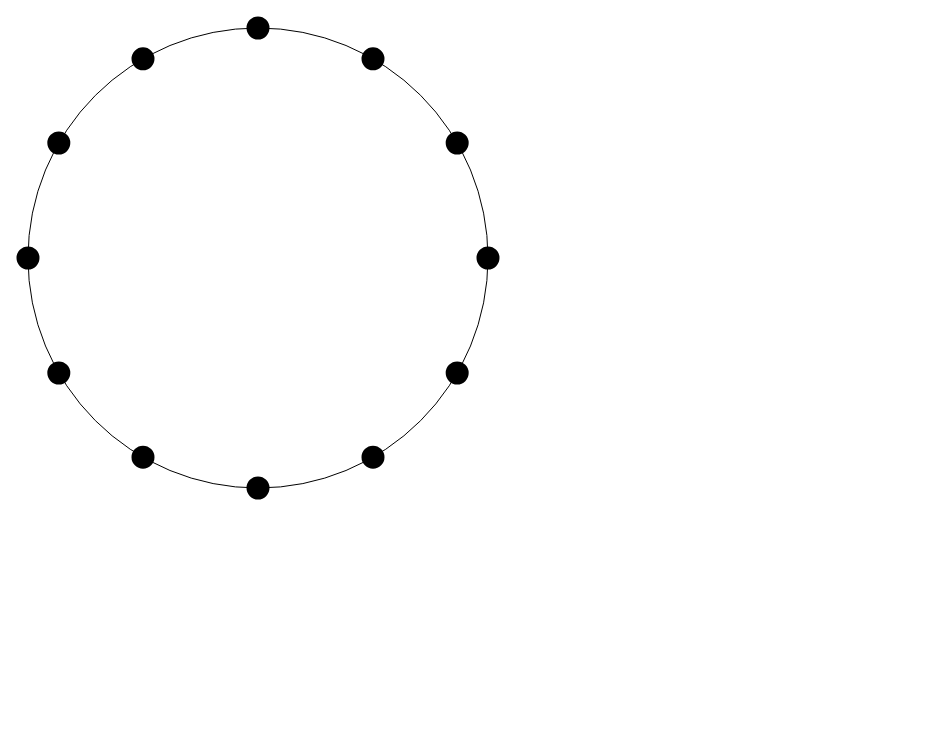
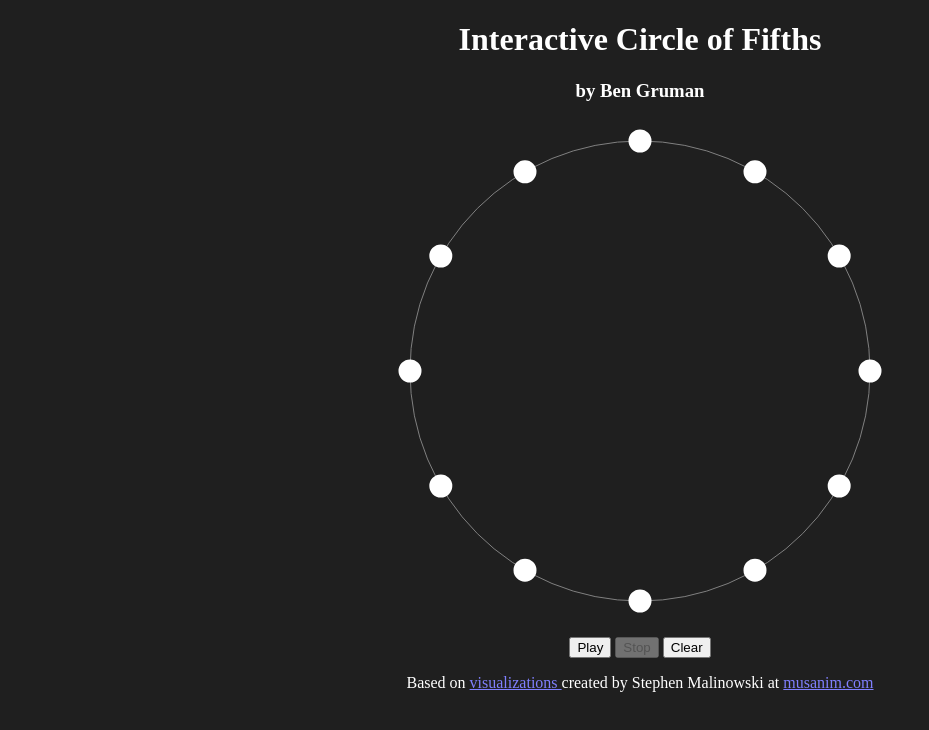
Before and after one commit to lilygruman/lilygruman.github.io, a plain HTML site: page index.html in a window 1280 px wide. Shown: the whole page, without its empty margins (0-929 px from the left). Drawn offline with Linux system fonts and the light colour scheme.

Commit message:
Add buttons and sound, apply some fixes
Add an audio playback interface
Fixes:
 - Colors now match musanim
 - Dark background
 - Copy default verticality array with slice
 - Use existing hypot routine for distance

```diff
--- a/index.html
+++ b/index.html
@@ -2,10 +2,28 @@
 <html>
     <head>
         <meta charset="utf-8">
-        <title>Ben Gruman</title>
+        <link rel="stylesheet" type="text/css" href="styles/circles.css">
+        <title>Interactive Circle of Fifths</title>
     </head>
-    <body>
+    <body link="#8080FF" vlink="#A040A0">
+        <h1>Interactive Circle of Fifths</h1>
+        <h3>by Ben Gruman</h3>
         <canvas id="circles" width="500" height="500"></canvas>
+        <p>
+            <button type="button" id="play">Play</button>
+            <button type="button" id="stop">Stop</button>
+            <button type="button" id="clear">Clear</button>
+        </p>
         <script src="scripts/circles.js"></script>
+        <p>
+            Based on
+            <a href="http://www.musanim.com/mam/dyad.htm">
+                visualizations
+            </a>
+            created by Stephen Malinowski at
+            <a href="http://www.musanim.com/all/">
+                musanim.com
+            </a>
+        </p>
     </body>
 </html>
--- a/scripts/circles.js
+++ b/scripts/circles.js
@@ -1,11 +1,34 @@
 var canvas = document.getElementById('circles');
 var context = canvas.getContext('2d');
+var audio = new AudioContext();
 
-// var audio = new AudioContext();
-// var oscillator = audio.createOscillator();
-// oscillator.frequency.setTargetAtTime(440, audio.currentTime, 0);
+function index2frequency(index) {
+    const aFrequency = 440;
+    const aMidi = 69;
+    const cMidi = 60;
+    const octaveRatio = 2;
+    return aFrequency * (octaveRatio ** ((index + cMidi - aMidi)/pitchNames.length))
+}
 
 const pitchNames = 'cndseftglahb'
+
+var playing = false;
+
+function createOscillator(index) {
+    var oscillator = audio.createOscillator();
+    oscillator.type = 'sine';
+    oscillator.frequency.setValueAtTime(
+        index2frequency(index),
+        audio.currentTime
+    );
+    oscillator.connect(audio.destination);
+    return oscillator;
+}
+
+var clearButton = document.getElementById('clear');
+var playButton = document.getElementById('play');
+var stopButton = document.getElementById('stop');
+stopButton.disabled = true;
 
 function normalize(interval) {
     if(interval > pitchNames.length) {
@@ -22,7 +45,7 @@ function normalize(interval) {
 }
 
 function distance(start, end) {
-    return Math.sqrt(((start.x - end.x) ** 2) + ((start.y - end.y) ** 2));
+    return Math.hypot(start.x - end.x, start.y - end.y);
 }
 
 class PitchDot {
@@ -34,6 +57,16 @@ class PitchDot {
         this.semitoneIndex = semitoneIndex;
         this.center = pitchCircle.getDotCenter(semitoneIndex);
         this.radius = pitchCircle.radius / 20;
+        this.oscillator = createOscillator(this.semitoneIndex);
+    }
+
+    play() {
+        this.oscillator.start(audio.currentTime);
+    }
+
+    stop() {
+        this.oscillator.stop(audio.currentTime);
+        this.oscillator = createOscillator(this.semitoneIndex);
     }
 
     onclick(mouse) {
@@ -51,7 +84,7 @@ class PitchDot {
                         context.strokeStyle = 'yellow';
                         break;
                     case 2:
-                        context.strokeStyle = 'cyan';
+                        context.strokeStyle = 'violet';
                         break;
                     case 3:
                         context.strokeStyle = 'green';
@@ -82,7 +115,7 @@ class PitchDot {
             }
         }
 
-        context.fillStyle = verticality[this.semitoneIndex] ? 'green' : 'black';
+        context.fillStyle = verticality[this.semitoneIndex] ? 'green' : 'white';
         context.beginPath();
         context.moveTo(
             this.center.x,
@@ -96,7 +129,6 @@ class PitchDot {
             2 * Math.PI
         );
         context.fill();
-
     }
 }
 
@@ -111,7 +143,7 @@ class PitchCircle {
             canvas.width/2,
             canvas.height/2
         ) - 20,
-        verticality: new Array(pitchNames.length).fill(0)
+        verticality: new Array(pitchNames.length).fill(false)
     }
 
     constructor(config) {
@@ -119,7 +151,7 @@ class PitchCircle {
         this.interval = config.interval || this.defaults.interval;
         this.center = config.center || this.defaults.center;
         this.radius = config.radius || this.defaults.radius;
-        this.verticality = this.defaults.verticality;
+        this.verticality = this.defaults.verticality.slice(0);
         this.dots = {};
         for(var i = 0; i < pitchNames.length; i++) {
             this.dots[pitchNames[i]] = new PitchDot(this, i);
@@ -129,6 +161,18 @@ class PitchCircle {
 
     togglePitch(index) {
         this.verticality[index] = !this.verticality[index];
+        this.draw();
+        if(playing) {
+            if(this.verticality[index]) {
+                this.dots[pitchNames[index]].play();
+            } else {
+                this.dots[pitchNames[index]].stop();
+            }
+        }
+    }
+
+    resetVerticality() {
+        this.verticality = this.defaults.verticality.slice(0);
         this.draw();
     }
 
@@ -149,7 +193,7 @@ class PitchCircle {
         context.clearRect(0, 0, canvas.width, canvas.height);
 
         var start = this.getDotCenter(0);
-        context.strokeStyle = 'black';
+        context.strokeStyle = 'grey';
         context.beginPath();
         context.moveTo(start.x, start.y);
         context.arc(this.center.x, this.center.y, this.radius, 0, 2 * Math.PI);
@@ -169,3 +213,31 @@ canvas.onclick = function() {
         y: event.offsetY
     });
 }
+
+clearButton.onclick = function() {
+    stopButton.onclick();
+    cof.resetVerticality();
+}
+
+playButton.onclick = function() {
+    for(var i = 0; i < cof.verticality.length; i++) {
+        if(cof.verticality[i]) {
+            cof.dots[pitchNames[i]].play();
+        }
+        console.log('debug');
+    }
+    playButton.disabled = true;
+    stopButton.disabled = false;
+    playing = true;
+}
+
+stopButton.onclick = function() {
+    for(var i = 0; i < cof.verticality.length; i++) {
+        if(cof.verticality[i]) {
+            cof.dots[pitchNames[i]].stop();
+        }
+    }
+    stopButton.disabled = true;
+    playButton.disabled = false;
+    playing = false;
+}
--- /dev/null
+++ b/styles/circles.css
@@ -0,0 +1,18 @@
+html {
+    color: white;
+    background-color: #1f1f1f;
+}
+
+h1, h3, p {
+    text-align: center
+}
+
+canvas {
+    padding: 0;
+    margin: auto;
+    display: block;
+}
+
+button {
+    display: inline-block;
+}
```
